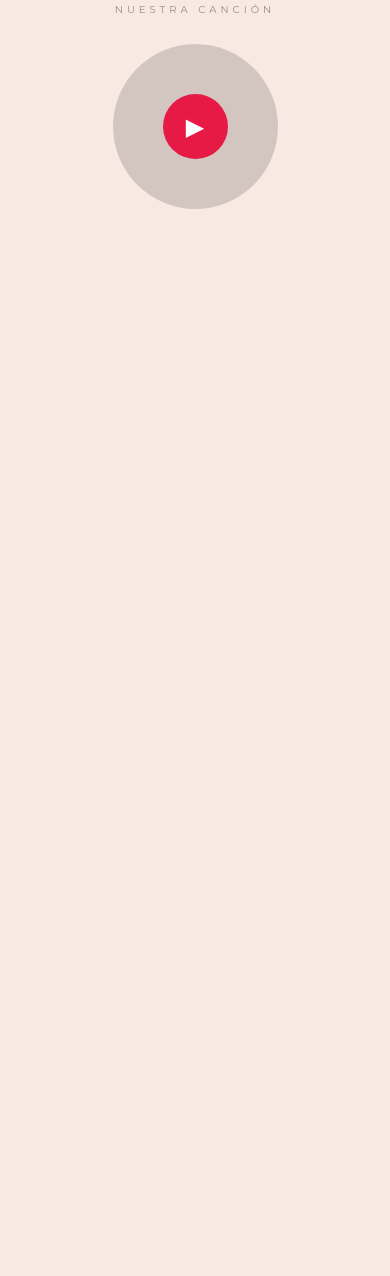
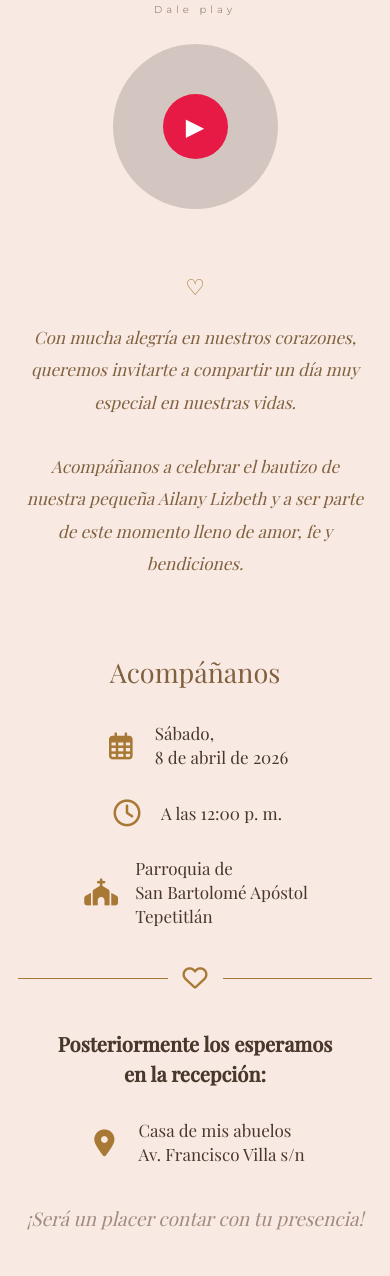
Before and after one commit to AzucenaReyesGarcia/ailany_lizbeth, a plain HTML site: page index.html in a window 390 px wide. Shown: the part 665-1941 px from the top of the page. Before the commit the page ends 909 px from the top, so only its background shows below. Drawn offline with nearby package versions, Linux system fonts and the light colour scheme; a web font is replaced by a local one.

Commit message:
agregue algunas carpetas
Signed-off-by: Azucena Reyes <230110874@itsoeh.edu.mx>

```diff
--- a/index.html
+++ b/index.html
@@ -5,9 +5,11 @@
   <meta charset="UTF-8">
   <meta name="viewport" content="width=device-width, initial-scale=1.0">
 
-  <title>Para ti ❤️</title>
+  <title>Mi Bautizo ❤️</title>
 
   <link href="https://fonts.googleapis.com/css2?family=Playfair+Display:ital,wght@0,400;0,500;1,500&family=Montserrat:wght@300;400;500&display=swap" rel="stylesheet">
+
+  <link rel="stylesheet" href="https://cdnjs.cloudflare.com/ajax/libs/font-awesome/6.5.0/css/all.min.css">
 
   <style>
     * {
@@ -167,6 +169,123 @@
       transform: scale(1.1);
     }
 
+    /* MENSAJE ESPECIAL */
+
+    .mensaje {
+      background: #f8e9e3;
+      color: #80603d;
+      text-align: center;
+      padding: 35px 25px 20px;
+      max-width: 750px;
+      margin: 0 auto;
+    }
+
+    .texto-mensaje {
+      font-family: 'Playfair Display', serif;
+      font-size: clamp(17px, 4vw, 21px);
+      font-style: italic;
+      line-height: 1.9;
+      color: #80603d;
+    }
+
+    .mensaje-corazon {
+      color: #a87935;
+      font-size: 22px;
+      margin-bottom: 20px;
+    }
+
+    /* DETALLES DEL BAUTIZO */
+
+    .detalles {
+      background: #f8e9e3;
+      color: #49372b;
+      padding: 55px 22px;
+      text-align: center;
+    }
+
+    .subtitulo {
+      font-size: 11px;
+      letter-spacing: 5px;
+      color: #a18a7e;
+      margin-bottom: 15px;
+      text-transform: uppercase;
+    }
+
+    .titulo-detalles {
+      font-family: 'Playfair Display', serif;
+      font-size: clamp(27px, 6vw, 36px);
+      font-weight: 400;
+      color: #80603d;
+      margin-bottom: 38px;
+    }
+
+    .detalle {
+      display: flex;
+      align-items: center;
+      justify-content: center;
+      gap: 22px;
+      max-width: 440px;
+      margin: 0 auto 30px;
+      text-align: left;
+    }
+
+    .detalle-icono {
+      color: #a87935;
+      font-size: 31px;
+      width: 45px;
+      min-width: 45px;
+      text-align: center;
+    }
+
+    .detalle-texto {
+      font-family: 'Playfair Display', serif;
+      font-size: clamp(17px, 4vw, 21px);
+      line-height: 1.4;
+      color: #49372b;
+    }
+
+    .separador {
+      display: flex;
+      align-items: center;
+      justify-content: center;
+      gap: 15px;
+      max-width: 440px;
+      margin: 38px auto;
+      color: #a87935;
+    }
+
+    .separador::before,
+    .separador::after {
+      content: "";
+      height: 1px;
+      background: #a87935;
+      flex: 1;
+    }
+
+    .separador i {
+      font-size: 25px;
+    }
+
+    .recepcion-titulo {
+      font-family: 'Playfair Display', serif;
+      font-size: clamp(20px, 5vw, 25px);
+      line-height: 1.5;
+      color: #49372b;
+      margin-bottom: 30px;
+    }
+
+    .recepcion {
+      margin-bottom: 0;
+    }
+
+    .despedida {
+      font-family: 'Playfair Display', serif;
+      font-style: italic;
+      font-size: 19px;
+      color: #a18a7e;
+      margin-top: 38px;
+    }
+
     /* CELULARES */
 
     @media screen and (max-width: 600px) {
@@ -174,9 +293,7 @@
       .portada {
         min-height: 75vh;
         min-height: 75svh;
-
         padding: 35px 15px;
-
         background-position: center center;
       }
 
@@ -206,6 +323,33 @@
         padding: 0 5px;
       }
 
+      .detalles {
+        padding: 45px 18px;
+      }
+
+      .titulo-detalles {
+        margin-bottom: 32px;
+      }
+
+      .detalle {
+        gap: 15px;
+        margin-bottom: 27px;
+      }
+
+      .detalle-icono {
+        font-size: 27px;
+        width: 38px;
+        min-width: 38px;
+      }
+
+      .detalle-texto {
+        font-size: 17px;
+      }
+
+      .recepcion-titulo {
+        font-size: 20px;
+      }
+
       .cancion {
         min-height: 270px;
         padding: 35px 15px;
@@ -226,6 +370,14 @@
         width: 65px;
         height: 65px;
         font-size: 24px;
+      }
+
+      .mensaje {
+        padding: 30px 22px 15px;
+      }
+
+      .texto-mensaje {
+        font-size: 17px;
       }
     }
 
@@ -250,6 +402,10 @@
         width: 145px;
         height: 145px;
       }
+
+      .detalle-texto {
+        font-size: 16px;
+      }
     }
 
     /* LAPTOP Y COMPUTADORAS */
@@ -260,6 +416,10 @@
         min-height: 85vh;
         min-height: 85svh;
         padding: 55px 30px;
+      }
+
+      .detalles {
+        padding: 70px 30px;
       }
 
       .cancion {
@@ -290,7 +450,7 @@
       <p class="pareja">Ailany Lizbeth</p>
 
       <p class="fecha">
-        Marzo 2026
+        Sábado 8 de abril de 2026
       </p>
 
     </div>
@@ -303,18 +463,128 @@
   <section class="cancion">
 
     <p class="titulo-cancion">
-      NUESTRA CANCIÓN
+      Dale play
     </p>
 
     <div class="reproductor">
 
-      <button class="boton-play" id="playBtn">
+      <button class="boton-play" id="playBtn" aria-label="Reproducir canción">
         ▶
       </button>
 
     </div>
 
-    <audio id="musica" src="nuestra-cancion.mp3"></audio>
+    <audio id="musica" src="musica/cancion 1.mp3"></audio>
+
+  </section>
+
+
+  <!-- MENSAJE ESPECIAL -->
+
+  <section class="mensaje">
+
+    <div class="mensaje-corazon">♡</div>
+
+    <p class="texto-mensaje">
+      Con mucha alegría en nuestros corazones,
+      queremos invitarte a compartir un día
+      muy especial en nuestras vidas.
+
+      <br><br>
+
+      Acompáñanos a celebrar el bautizo de
+      nuestra pequeña Ailany Lizbeth y a ser
+      parte de este momento lleno de amor,
+      fe y bendiciones.
+    </p>
+
+  </section>
+
+
+  <!-- DETALLES DEL BAUTIZO -->
+
+  <section class="detalles">
+
+    <p class="subtitulo"></p>
+
+    <h2 class="titulo-detalles">
+      Acompáñanos
+    </h2>
+
+    <!-- FECHA -->
+
+    <div class="detalle">
+
+      <div class="detalle-icono">
+        <i class="fa-regular fa-calendar-days"></i>
+      </div>
+
+      <div class="detalle-texto">
+        Sábado,<br>
+        8 de abril de 2026
+      </div>
+
+    </div>
+
+    <!-- HORA -->
+
+    <div class="detalle">
+
+      <div class="detalle-icono">
+        <i class="fa-regular fa-clock"></i>
+      </div>
+
+      <div class="detalle-texto">
+        A las 12:00 p. m.
+      </div>
+
+    </div>
+
+    <!-- IGLESIA -->
+
+    <div class="detalle">
+
+      <div class="detalle-icono">
+        <i class="fa-solid fa-church"></i>
+      </div>
+
+      <div class="detalle-texto">
+        Parroquia de<br>
+        San Bartolomé Apóstol<br>
+        Tepetitlán
+      </div>
+
+    </div>
+
+    <!-- SEPARADOR -->
+
+    <div class="separador">
+      <i class="fa-regular fa-heart"></i>
+    </div>
+
+    <!-- RECEPCIÓN -->
+
+    <h3 class="recepcion-titulo">
+      Posteriormente los esperamos<br>
+      en la recepción:
+    </h3>
+
+    <div class="detalle recepcion">
+
+      <div class="detalle-icono">
+        <i class="fa-solid fa-location-dot"></i>
+      </div>
+
+      <div class="detalle-texto">
+        Casa de mis abuelos<br>
+        Av. Francisco Villa s/n
+      </div>
+
+    </div>
+
+    <p class="despedida">
+      ¡Será un placer contar con tu presencia!
+    </p>
 
   </section>
 
```
Also changed, not shown: 1 other file.
